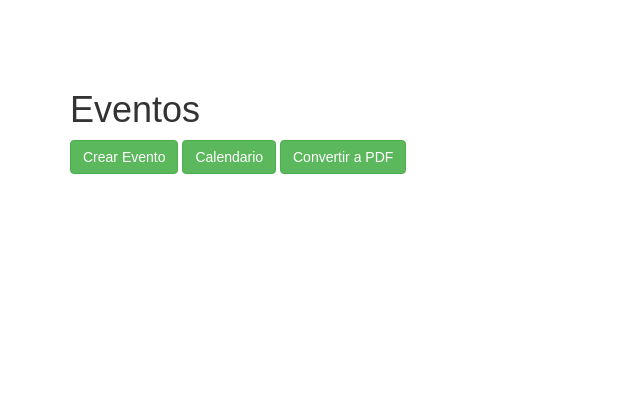
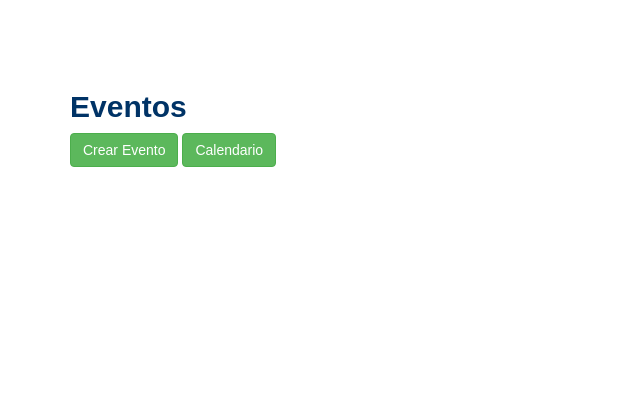
Before and after one commit to danili77/eventz, a Yii app: template views/eventos/index.php in a window 1280 px wide. Shown: the top 420 px of the page, without its empty margins (0-640 px from the left). Run offline with PHP 8.4 and a stand-in for Yii, Linux system fonts and the light colour scheme; the template is opened without the code that fills it, so the values that code supplies are empty; some libraries are stand-ins or nearby versions.

Commit message:
Pequeños cambios en la apariencia css del menu del sitio

```diff
--- a/views/eventos/calendario.php
+++ b/views/eventos/calendario.php
@@ -16,7 +16,7 @@ $this->params['breadcrumbs'][] = $this->title;
 ?>
 <div class="evento-index">
 
-    <h1>Calendario de <?= Html::encode($this->title) ?></h1>
+    <h2>Calendario de <?= Html::encode($this->title) ?></h2>
     <?php // echo $this->render('_search', ['model' => $searchModel]); ?>
 
     <p>
--- a/views/eventos/create.php
+++ b/views/eventos/create.php
@@ -12,7 +12,7 @@ $this->params['breadcrumbs'][] = $this->title;
 ?>
 <div class="evento-create">
 
-    <h1><?= Html::encode($this->title) ?></h1>
+    <h2><?= Html::encode($this->title) ?></h2>
 
     <?= $this->render('_form', [
         'model' => $model,
--- a/views/eventos/index.php
+++ b/views/eventos/index.php
@@ -19,7 +19,7 @@ $this->params['breadcrumbs'][] = $this->title;
 ?>
 <div class="evento-index">
 
-    <h1><?= Html::encode($this->title) ?></h1>
+    <h2><?= Html::encode($this->title) ?></h2>
     <?php // echo $this->render('_search', ['model' => $searchModel]); ?>
 
     <?php
@@ -35,7 +35,7 @@ $this->params['breadcrumbs'][] = $this->title;
     <p>
         <?= Html::a('Crear Evento', ['create'], ['class' => 'btn btn-success']) ?>
         <?= Html::a('Calendario', ['calendario'], ['class' => 'btn btn-success']) ?>
-        <?= Html::a('Convertir a PDF', ['create'], ['class' => 'btn btn-success']) ?>
+
     </p>
     <?= GridView::widget([
         'dataProvider' => $dataProvider,
--- a/views/eventos/update.php
+++ b/views/eventos/update.php
@@ -12,7 +12,7 @@ $this->params['breadcrumbs'][] = 'Modificar';
 ?>
 <div class="evento-update">
 
-    <h1><?= Html::encode($this->title) ?></h1>
+    <h2><?= Html::encode($this->title) ?></h2>
 
     <?= $this->render('_form', [
         'model' => $model,
--- a/views/eventos/view.php
+++ b/views/eventos/view.php
@@ -12,7 +12,7 @@ $this->params['breadcrumbs'][] = $this->title;
 ?>
 <div class="evento-view">
 
-    <h1>Evento: <?= Html::encode($model->nombre) ?></h1>
+    <h2>Evento: <?= Html::encode($model->nombre) ?></h2>
 
     <p>
         <?= Html::a('Modificar', ['update', 'id' => $model->id], ['class' => 'btn btn-primary']) ?>
@@ -23,6 +23,7 @@ $this->params['breadcrumbs'][] = $this->title;
                 'method' => 'post',
             ],
         ]) ?>
+        <?= Html::a('Pasar a PDF', ['create'], ['class' => 'btn btn-success']) ?>
     </p>
 
     <?= DetailView::widget([
@@ -38,7 +39,7 @@ $this->params['breadcrumbs'][] = $this->title;
         ],
     ]) ?>
 
-    <h3>Comentarios (<?= $numComentarios; ?>)</h3><br><br>
+    <h2>Comentarios (<?= $numComentarios; ?>)</h2><br><br>
     <!-- Html::a('Profile', ['user/view', 'id' => $id], ['class' => 'profile-link'])  -->
     <?= Html::a(
       'Comentar',
--- a/views/site/contact.php
+++ b/views/site/contact.php
@@ -12,7 +12,7 @@ $this->title = 'Contacto';
 $this->params['breadcrumbs'][] = $this->title;
 ?>
 <div class="site-contact">
-    <h1><?= Html::encode($this->title) ?></h1>
+    <h2><?= Html::encode($this->title) ?></h2>
 
     <?php if (Yii::$app->session->hasFlash('contactFormSubmitted')): ?>
 
--- a/views/site/error.php
+++ b/views/site/error.php
@@ -11,7 +11,7 @@ $this->title = $name;
 ?>
 <div class="site-error">
 
-    <h1><?= Html::encode($this->title) ?></h1>
+    <h2><?= Html::encode($this->title) ?></h2>
 
     <div class="alert alert-danger">
         <?= nl2br(Html::encode($message)) ?>
--- a/views/site/login.php
+++ b/views/site/login.php
@@ -11,7 +11,7 @@ $this->title = 'Login';
 $this->params['breadcrumbs'][] = $this->title;
 ?>
 <div class="site-login">
-    <h1><?= Html::encode($this->title) ?></h1>
+    <h2><?= Html::encode($this->title) ?></h2>
 
     <p> Rellena los siguientes datos para iniciar sesión:</p>
 
--- a/views/usuarios/create.php
+++ b/views/usuarios/create.php
@@ -12,7 +12,7 @@ $this->params['breadcrumbs'][] = $this->title;
 ?>
 <div class="usuario-create">
 
-    <h1><?= Html::encode($this->title) ?></h1>
+    <h2><?= Html::encode($this->title) ?></h2>
 
     <?= $this->render('_form', [
         'model' => $model,
--- a/views/usuarios/index.php
+++ b/views/usuarios/index.php
@@ -12,7 +12,7 @@ $this->params['breadcrumbs'][] = $this->title;
 ?>
 <div class="usuario-index">
 
-    <h1><?= Html::encode($this->title) ?></h1>
+    <h2><?= Html::encode($this->title) ?></h2>
     <?php // echo $this->render('_search', ['model' => $searchModel]); ?>
 
     <p>
--- a/views/usuarios/update.php
+++ b/views/usuarios/update.php
@@ -12,7 +12,7 @@ $this->params['breadcrumbs'][] = 'Update';
 ?>
 <div class="usuario-update">
 
-    <h1><?= Html::encode($this->title) ?></h1>
+    <h2><?= Html::encode($this->title) ?></h2>
 
     <?= $this->render('_form', [
         'model' => $model,
--- a/views/usuarios/view.php
+++ b/views/usuarios/view.php
@@ -12,7 +12,7 @@ $this->params['breadcrumbs'][] = $this->title;
 ?>
 <div class="usuario-view">
 
-    <h1>Usuario: <?= Html::encode($model->nombre) ?></h1>
+    <h2>Usuario: <?= Html::encode($model->nombre) ?></h2>
 
     <p>
         <?= Html::a('Modificar', ['update', 'id' => $model->id], ['class' => 'btn btn-primary']) ?>
--- a/web/css/site.css
+++ b/web/css/site.css
@@ -123,23 +123,25 @@ a.desc:after {
   font-size:14px;
 }
 
-nav#w0
+nav#w0,nav#w1
 {
   background-color: #003366;
 }
 
-#w0 p
+#w0 p,#w1 p
 {
-  font-size: 23px;
+  font-size: 25px;
   font-weight:bold;
+  color:white;
 }
 
-#w0 li a
+#w0 li a,#w1 li a
 {
-  font-size:13px;
+  font-size:12px;
+  color:white;
 }
 
-#w0 img
+#w0 img, #w1 img
 {
   -webkit-animation:spin 4s linear 2s;
   -moz-animation:spin 4s linear 2s infinite;
@@ -149,4 +151,9 @@ nav#w0
 @-moz-keyframes spin { 100% { -moz-transform: rotateY(360deg); } }
 @-webkit-keyframes spin { 100% { -webkit-transform: rotateY(360deg); } }
 @keyframes spin { 100% { -webkit-transform: rotateX(360deg); transform:rotateY(360deg); } }
+
+h1, h2 {
+    color: #003366;
+    font-weight: bold;
+}
 --
```
Also changed, not shown: web/css/eventoContenido.css (+0 -34 lines).
